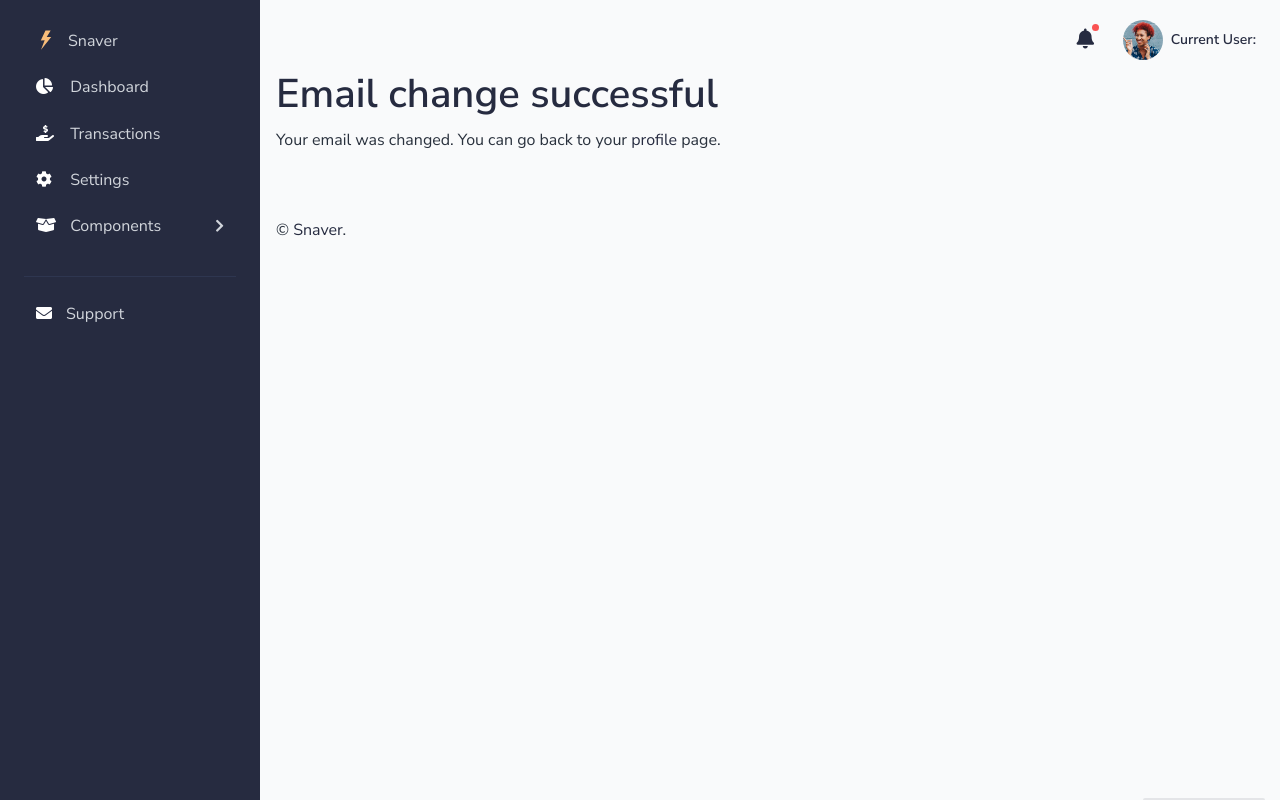
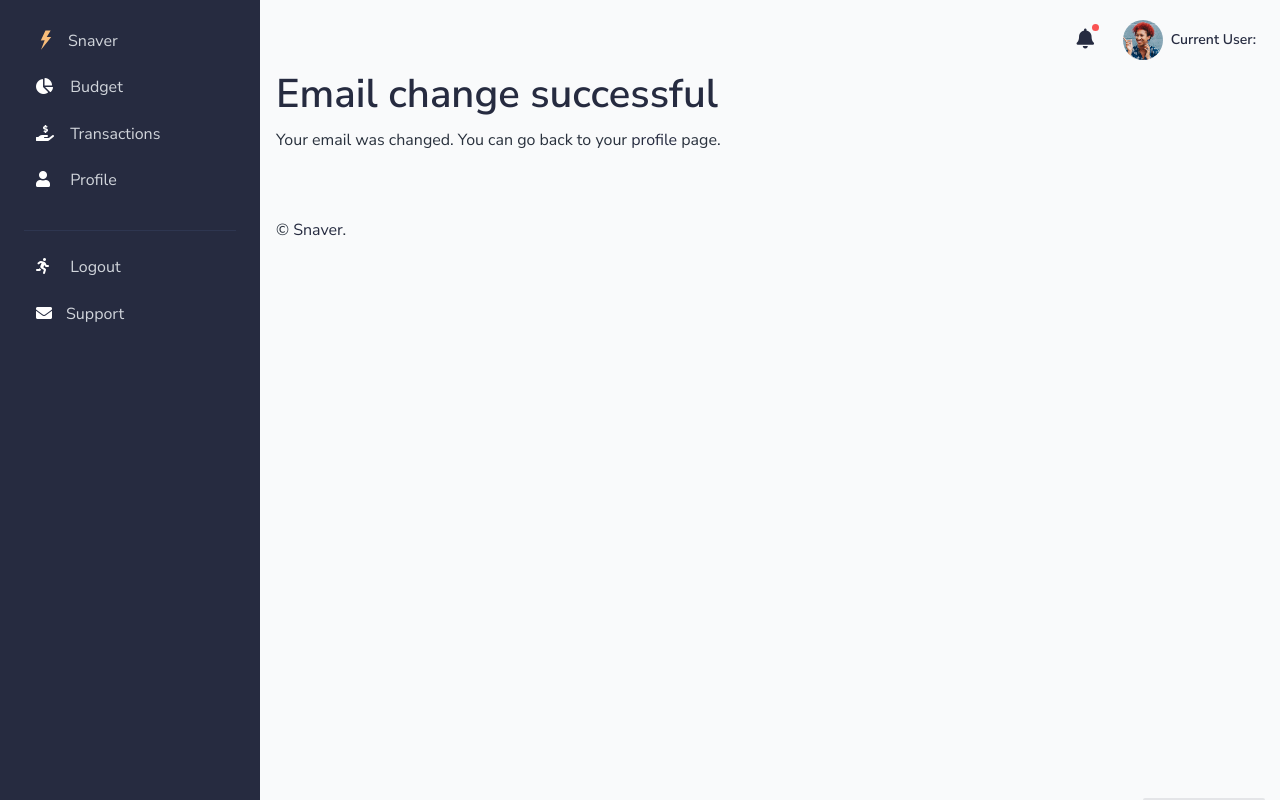
Before and after one commit to infoshareacademy/jpydzr2-snaver-django, a Django app: page /email_change_done/ in a window 1280 px wide. Run offline with Django 3.2, Linux system fonts and the light colour scheme; some libraries are stand-ins or nearby versions.

Commit message:
sidebar changes

```diff
--- a/project/templates/includes/sidebar.html
+++ b/project/templates/includes/sidebar.html
@@ -3,7 +3,8 @@
         <div class="user-card d-flex d-md-none align-items-center justify-content-between justify-content-md-center pb-4">
             <div class="d-flex align-items-center">
                 <div class="user-avatar lg-avatar me-4">
-            <img src="/static/assets/img/team/profile-picture-3.jpg" class="card-img-top rounded-circle border-white"
+                    <img src="/static/assets/img/team/profile-picture-1.jpg"
+                         class="card-img-top rounded-circle border-white"
                          alt="Bonnie Green">
                 </div>
                 <div class="d-block">
@@ -23,15 +24,15 @@
             <li class="nav-item">
                 <a href="/" class="nav-link d-flex align-items-center">
             <span class="sidebar-icon">
-              <img src="/static/assets/img/brand/light.svg" height="20" width="20" alt="Volt Logo">
+              <img src="/static/assets/img/brand/light.svg" height="20" width="20" alt="Snaver Logo">
             </span>
                     <span class="mt-1 ms-1 sidebar-text">Snaver</span>
                 </a>
             </li>
             <li class="nav-item {% if 'dashboard' in segment %} active {% endif %}">
-          <a href="/dashboard.html" class="nav-link">
+                <a href="{% url 'home' %}" class="nav-link">
                     <span class="sidebar-icon"><span class="fas fa-chart-pie"></span></span>
-            <span class="sidebar-text">Dashboard</span>
+                    <span class="sidebar-text">Budget</span>
                 </a>
             </li>
             <li class="nav-item {% if 'transactions' in segment %} active {% endif %}">
@@ -40,128 +41,21 @@
                     <span class="sidebar-text">Transactions</span>
                 </a>
             </li>
-        <li class="nav-item {% if 'settings' in segment %} active {% endif %}">
-          <a href="/settings.html" class="nav-link">
-            <span class="sidebar-icon"><span class="fas fa-cog"></span></span>
-            <span class="sidebar-text">Settings</span>
+            <li class="nav-item {% if 'profile' in segment %} active {% endif %}">
+                <a href="{% url 'profile' %}" class="nav-link">
+                    <span class="sidebar-icon"><span class="fas fa-user"></span></span>
+                    <span class="sidebar-text">Profile</span>
+                </a>
+            <li role="separator" class="dropdown-divider mt-4 mb-3 border-black"></li>
+            </li>
+            <li class="nav-item {% if 'logout' in segment %} active {% endif %}">
+                <a href="{% url 'logout' %}" class="nav-link">
+                    <span class="sidebar-icon"><span class="fas fa-running"></span></span>
+                    <span class="sidebar-text">Logout</span>
                 </a>
             </li>
-{#        <li class="nav-item {% if 'bootstrap-tables' in segment %} active {% endif %}">#}
-{#          <span#}
-{#            class="nav-link  collapsed  d-flex justify-content-between align-items-center"#}
-{#            data-bs-toggle="collapse" data-bs-target="#submenu-app">#}
-{#            <span>#}
-{#              <span class="sidebar-icon"><span class="fas fa-table"></span></span>#}
-{#              <span class="sidebar-text">Tables</span>#}
-{#            </span>#}
-{#            <span class="link-arrow"><span class="fas fa-chevron-right"></span></span>#}
-{#          </span>#}
-{#          <div class="multi-level collapse "#}
-{#            role="list" id="submenu-app" aria-expanded="false">#}
-{#            <ul class="flex-column nav">#}
-{#              <li class="nav-item ">#}
-{#                <a class="nav-link" href="/bootstrap-tables.html">#}
-{#                  <span class="sidebar-text">Bootstrap Tables</span>#}
-{#                </a>#}
-{#              </li>#}
-{#            </ul>#}
-{#          </div>#}
-{#        </li>#}
-{#        <li class="nav-item">#}
-{#          <span#}
-{#            class="nav-link  collapsed  d-flex justify-content-between align-items-center"#}
-{#            data-bs-toggle="collapse" data-bs-target="#submenu-pages">#}
-{#            <span>#}
-{#              <span class="sidebar-icon"><span class="far fa-file-alt"></span></span>#}
-{#              <span class="sidebar-text">Page examples</span>#}
-{#            </span>#}
-{#            <span class="link-arrow"><span class="fas fa-chevron-right"></span></span>#}
-{#          </span>#}
-{#          <div class="multi-level collapse " role="list"#}
-{#            id="submenu-pages" aria-expanded="false">#}
-{#            <ul class="flex-column nav">#}
-{#              <li class="nav-item">#}
-{#                <a class="nav-link" href="/sign-in.html">#}
-{#                  <span class="sidebar-text">Sign In</span>#}
-{#                </a>#}
-{#              </li>#}
-{#              <li class="nav-item">#}
-{#                <a class="nav-link" href="/sign-up.html">#}
-{#                  <span class="sidebar-text">Sign Up</span>#}
-{#                </a>#}
-{#              </li>#}
-{#              <li class="nav-item">#}
-{#                <a class="nav-link" href="/forgot-password.html">#}
-{#                  <span class="sidebar-text">Forgot password</span>#}
-{#                </a>#}
-{#              </li>#}
-{#              <li class="nav-item">#}
-{#                <a class="nav-link" href="/reset-password.html">#}
-{#                  <span class="sidebar-text">Reset password</span>#}
-{#                </a>#}
-{#              </li>#}
-{#              <li class="nav-item">#}
-{#                <a class="nav-link" href="/lock.html">#}
-{#                  <span class="sidebar-text">Lock</span>#}
-{#                </a>#}
-{#              </li>#}
-{#              <li class="nav-item">#}
-{#                <a class="nav-link" href="/page-404.html">#}
-{#                  <span class="sidebar-text">404 Not Found</span>#}
-{#                </a>#}
-{#              </li>#}
-{#              <li class="nav-item">#}
-{#                <a class="nav-link" href="/page-500.html">#}
-{#                  <span class="sidebar-text">500 Not Found</span>#}
-{#                </a>#}
-{#              </li>#}
-{#            </ul>#}
-{#          </div>#}
-{#        </li>#}
-        <li class="nav-item {% if 'ui-' in segment %} active {% endif %}">
-          <span
-            class="nav-link  collapsed  d-flex justify-content-between align-items-center"
-            data-bs-toggle="collapse" data-bs-target="#submenu-components">
-            <span>
-              <span class="sidebar-icon"><span class="fas fa-box-open"></span></span>
-              <span class="sidebar-text">Components</span>
-            </span>
-            <span class="link-arrow"><span class="fas fa-chevron-right"></span></span>
-          </span>
-          <div class="multi-level collapse " role="list"
-            id="submenu-components" aria-expanded="false">
-            <ul class="flex-column nav">
-              <li class="nav-item ">
-                <a class="nav-link" href="/ui-buttons.html">
-                  <span class="sidebar-text">Buttons</span>
-                </a>
-              </li>
-              <li class="nav-item ">
-                <a class="nav-link" href="/ui-notifications.html">
-                  <span class="sidebar-text">Notifications</span>
-                </a>
-              </li>
-              <li class="nav-item ">
-                <a class="nav-link" href="/ui-forms.html">
-                  <span class="sidebar-text">Forms</span>
-                </a>
-              </li>
-              <li class="nav-item ">
-                <a class="nav-link" href="/ui-modals.html">
-                  <span class="sidebar-text">Modals</span>
-                </a>
-              </li>
-              <li class="nav-item ">
-                <a class="nav-link" href="/ui-typography.html">
-                  <span class="sidebar-text">Typography</span>
-                </a>
-              </li>
-            </ul>
-          </div>
-        </li>
-        <li role="separator" class="dropdown-divider mt-4 mb-3 border-black"></li>
             <li class="nav-item">
-          <a href="https://appseed.us/"
+                <a href="https://google.com"
                    target="_blank"
                    class="nav-link d-flex align-items-center">
                     <span class="sidebar-icon"><span class="fas fa-envelope"></span></span>
```
Also changed, not shown: project/static/assets/img/brand/logo.png (added). Lines whose indentation alone changed are shown as unchanged.
